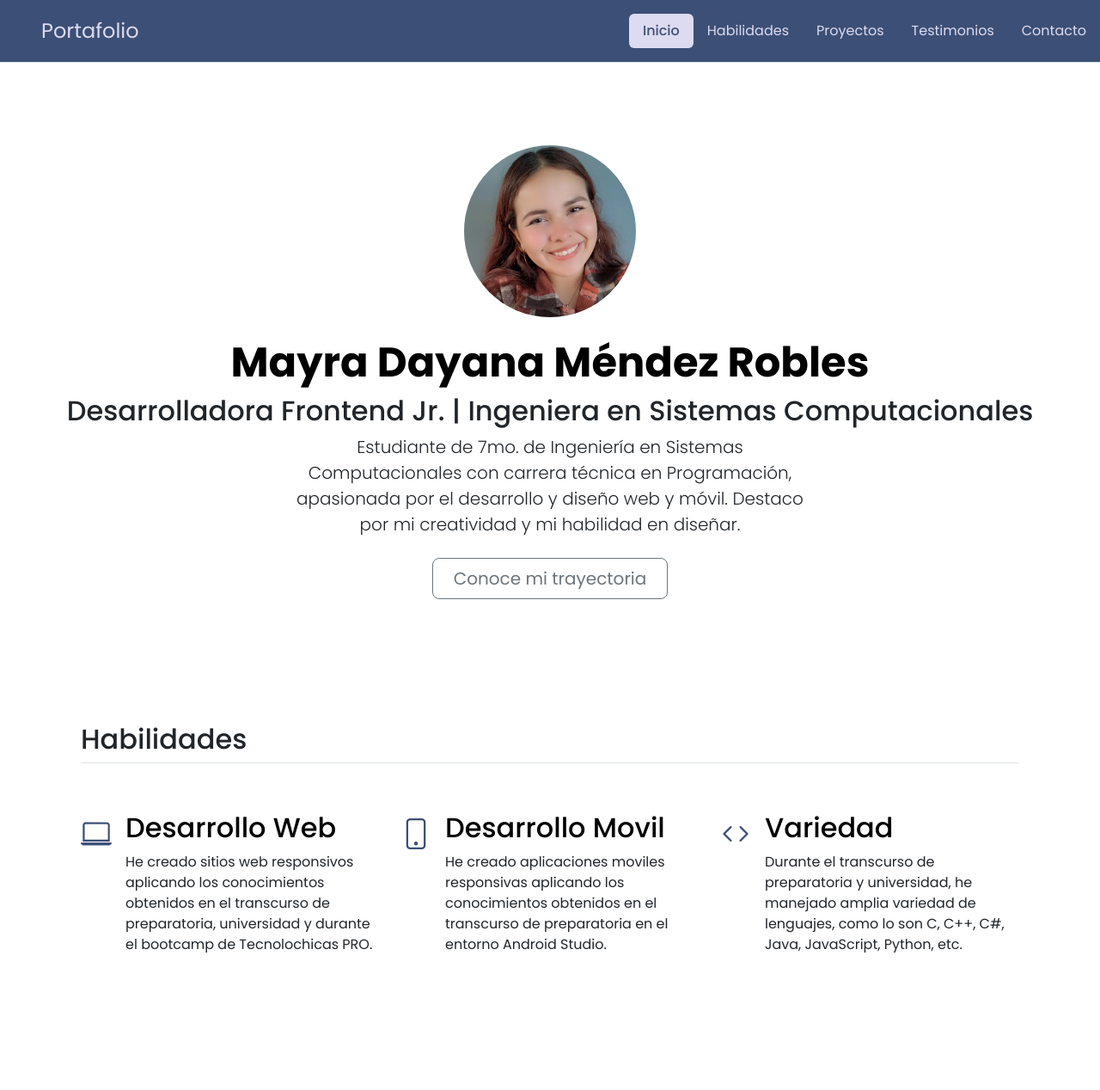
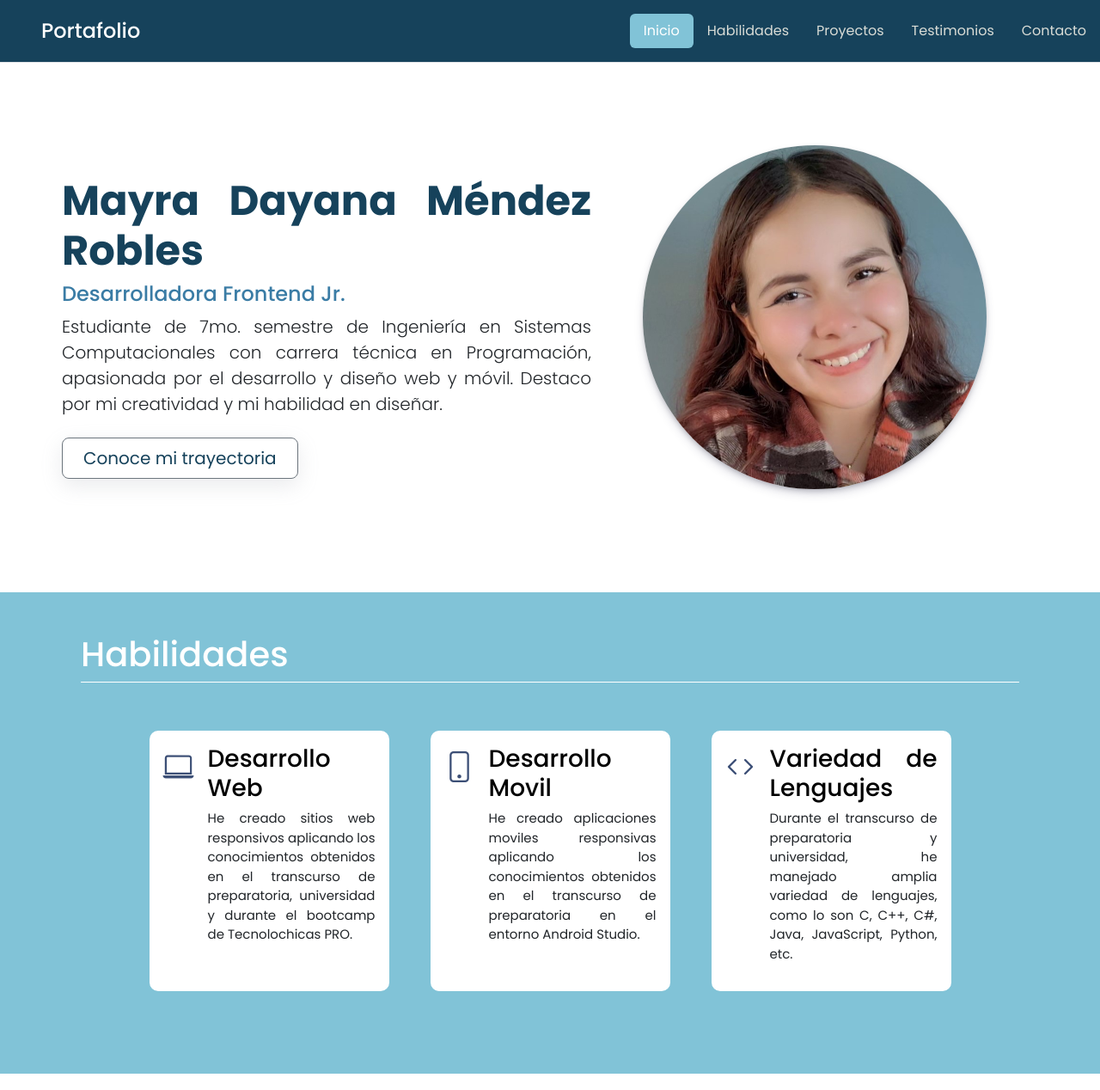
Before and after one commit to mayra1703/mayra1703.github.io, a plain HTML site: page index.html in a window 1280 px wide. Shown: the top 1268 px of the page at 86% size. Drawn offline with nearby package versions, Linux system fonts and the light colour scheme.

```diff
--- a/index.html
+++ b/index.html
@@ -36,49 +36,60 @@
 
     <main>
         <section id="sobre-mi">
-            <div class="px-4 py-5 my-5 text-center">
-                <img class="d-block mx-auto mb-4 rounded-circle" src="/perfil.jpg" alt="Foto" width="200">
-                <h1 class="display-5 fw-bold text-body-emphasis">Mayra Dayana Méndez Robles</h1>
-                <h2>Desarrolladora Frontend Jr. | Ingeniera en Sistemas Computacionales</h2>
-                <div class="col-lg-6 mx-auto">
-                  <p class="lead mb-4">Estudiante de 7mo. de Ingeniería en Sistemas Computacionales con carrera técnica en Programación, apasionada por el desarrollo y diseño web y móvil. Destaco por mi creatividad y mi habilidad en diseñar.</p>
-                  <div class="d-grid gap-2 d-sm-flex justify-content-sm-center">
+            <div class="d-flex mx-5 px-4 py-5 my-5 text-center">
+              <div class="info">
+                <h1 class="name display-5 fw-bold">Mayra Dayana Méndez Robles</h1>
+                <h4>Desarrolladora Frontend Jr.</h4>
+                <div class="mx-auto">
+                  <p class="lead mb-4">Estudiante de 7mo. semestre de Ingeniería en Sistemas Computacionales con carrera técnica en Programación, apasionada por el desarrollo y diseño web y móvil. Destaco por mi creatividad y mi habilidad en diseñar.</p>
+                  <div class="d-grid gap-2 d-sm-flex justify-content-sm-left">
                     <button type="button" class="btn btn-outline-secondary btn-lg px-4">Conoce mi trayectoria</button>
                   </div>
                 </div>
+              </div>
+
+              <div class="img-profile">
+                <img class="img d-block mx-auto mb-4 rounded-circle" src="/perfil.jpg" alt="Foto" width="400">
+              </div>
             </div>
         </section>
 
         <section id="habilidades">
             <div class="container px-4 py-5" id="hanging-icons">
-                <h2 class="pb-2 border-bottom">Habilidades</h2>
-                <div class="row g-4 py-5 row-cols-1 row-cols-lg-3">
-                  <div class="col d-flex align-items-start">
+                <h2 class="title pb-2 border-bottom border-white">Habilidades</h2>
+                <div class="justify-content-center row g-4 py-5 row-cols-1 row-cols-lg-4">
+
+                  <!-- Item -->
+                  <div class="item mx-4 p-3 col d-flex align-items-start">
                     <div
                       class="icon-square text-body-emphasis d-inline-flex align-items-center justify-content-center fs-4 flex-shrink-0 me-3">
                       <i class="bi bi-laptop"></i>
                     </div>
-                    <div>
-                      <h3 class="fs-2 text-body-emphasis">Desarrollo Web</h3>
+                    <div class="text">
+                      <h3 class="fs-3 text-body-emphasis">Desarrollo Web</h3>
                       <p>He creado sitios web responsivos aplicando los conocimientos obtenidos en el transcurso de preparatoria, universidad y durante el bootcamp de Tecnolochicas PRO.</p>
                     </div>
                   </div>
-                  <div class="col d-flex align-items-start">
+
+                  <!-- Item -->
+                  <div class="item mx-4 p-3 col d-flex align-items-start">
                     <div
-                      class="icon-square d-inline-flex align-items-center justify-content-center fs-4 flex-shrink-0 me-3">
+                      class="icon-square text-body-emphasis d-inline-flex align-items-center justify-content-center fs-4 flex-shrink-0 me-3">
                       <i class="bi bi-phone"></i>
                     </div>
-                    <div>
-                      <h3 class="fs-2 text-body-emphasis">Desarrollo Movil</h3>
+                    <div class="text">
+                      <h3 class="fs-3 text-body-emphasis">Desarrollo Movil</h3>
                       <p>He creado aplicaciones moviles responsivas aplicando los conocimientos obtenidos en el transcurso de preparatoria en el entorno Android Studio.</p>
                     </div>
                   </div>
-                  <div class="col d-flex align-items-start">
+
+                  <!-- Item -->
+                  <div class="item mx-4 p-3 col d-flex align-items-start">
                     <div class="icon-square text-body-emphasis d-inline-flex align-items-center justify-content-center fs-4 flex-shrink-0 me-3">
                       <i class="bi bi-code"></i>
                     </div>
-                    <div>
-                      <h3 class="fs-2 text-body-emphasis">Variedad</h3>
+                    <div class="text">
+                      <h3 class="fs-3 text-body-emphasis">Variedad de Lenguajes</h3>
                       <p>Durante el transcurso de preparatoria y universidad, he manejado amplia variedad de lenguajes, como lo son C, C++, C#, Java, JavaScript, Python, etc.</p>
                     </div>
                   </div>
@@ -166,13 +177,13 @@
               <div class="carousel-item active">
                 <div class="d-flex justify-content-center">
                   <div class="card border-0" style="width: 18rem;">
-                    <img src="perfil.jpg" class="rounded-circle card-img-top" alt="...">
+                    <img src="/testimonios/testimonio01.jpeg" class="rounded-circle card-img-top" alt="...">
                     <div class="card-body text-center">
-                      <h5 class="card-title text-center">Card Title</h5>
+                      <h5 class="card-title text-center">Eduardo Rivera Geffroy</h5>
                       <div class="card-header">
-                        Featured
+                        Amigo
                       </div>
-                      <p class="card-text">This is a longer card with supporting text below as a natural lead-in to additional content.</p>
+                      <p class="card-text">Recomiendo a Mayra sin ninguna duda como desarrolladora frontend. He tenido el placer de trabajar con ella y puedo afirmar que sus habilidades como programadora frontend son excepcionales.</p>
                     </div>
                   </div>
                 </div>
@@ -182,13 +193,13 @@
               <div class="carousel-item">
                 <div class="d-flex justify-content-center">
                   <div class="card border-0" style="width: 18rem;">
-                    <img src="perfil.jpg" class="rounded-circle card-img-top" alt="...">
+                    <img src="/testimonios/testimonio02.jpeg" class="rounded-circle card-img-top" alt="...">
                     <div class="card-body text-center">
-                      <h5 class="card-title text-center">Card Title</h5>
+                      <h5 class="card-title text-center">Ilse Paloma Machado Gonzalez</h5>
                       <div class="card-header">
-                        Featured
+                        Amiga
                       </div>
-                      <p class="card-text">This is a longer card with supporting text below as a natural lead-in to additional content.</p>
+                      <p class="card-text">Mayra demuestra una capacidad impresionante para resolver problemas de manera eficiente y creativa, siempre manteniendo un alto estándar de calidad en su trabajo.</p>
                     </div>
                   </div>
                 </div>
--- a/style.css
+++ b/style.css
@@ -1,21 +1,30 @@
 * {
     font-family: "Poppins", sans-serif;
+
+    /*Colors*/
+    --turquesa: #16425B;
+    --lightTurquesa: #2F6690;
+    --lightBlue: #3A7CA5;
+    --mint: #81C3D7;
+    --slate: #D9DCD6;
 }
 
 header {
-    background-color: #3C4F76;
+    background-color: var(--turquesa);
 }
 
 header span {
-    color: #DDDBF1;
+    /*color: #DDDBF1;*/
+    color: white;
+    font-weight: 500;
 }
 
 .nav-item a {
-    color: #DDDBF1;
+    color: var(--slate);
 }
 
 .nav-item a:visited {
-    color: #DDDBF1;
+    color: var(--slate);
 }
 
 .nav-item a:hover {
@@ -23,12 +32,71 @@
 }
 
 #nav-button {
-    background-color: #DDDBF1;
-    color: #3C4F76;
-    font-weight: 500;
+    background-color: var(--mint);
+    color: white;
+    font-weight: 400;
 }
 
-.bi{
+.info {
+    text-align: justify;
+    margin: auto;
+}
+
+.info h1 {
+    color: var(--turquesa);
+}
+
+.info h4 {
+    color: var(--lightBlue);
+}
+
+.info button {
+    box-shadow: rgba(149, 157, 165, 0.2) 0px 8px 24px;
+    color: var(--turquesa);
+}
+
+.info button:hover {
+    box-shadow: rgba(99, 99, 99, 0.2) 0px 2px 8px 0px;
+    background-color: var(--mint);
+    border: var(--lightTurquesa);
+    color: white;
+}
+
+.img-profile {
+    margin: auto 60px ;
+}
+
+.img {
+    box-shadow: rgba(50, 50, 93, 0.25) 0px 6px 12px -2px, rgba(0, 0, 0, 0.3) 0px 3px 7px -3px;
+}
+
+#habilidades h2, #proyectos h2 {
+    font-size: 40px;
+    font-weight: 500;
+    color: white;
+}
+
+#testimonios h2 {
+    font-size: 40px;
+    font-weight: 500;
+    color: var(--lightBlue);
+}
+
+#habilidades {
+    background-color: var(--mint);
+}
+
+.item {
+    border-radius: 10px;
+    background-color: white;
+    text-align: justify;
+}
+
+.text {
+    font-size: 15px;
+}
+
+.bi {
     color: #3C4F76;
     width: auto;
     height: auto;
```
Also changed, not shown: img/captura-portafolio.png (added), testimonios/testimonio01.jpeg (added), testimonios/testimonio02.jpeg (added), 1 other file.
